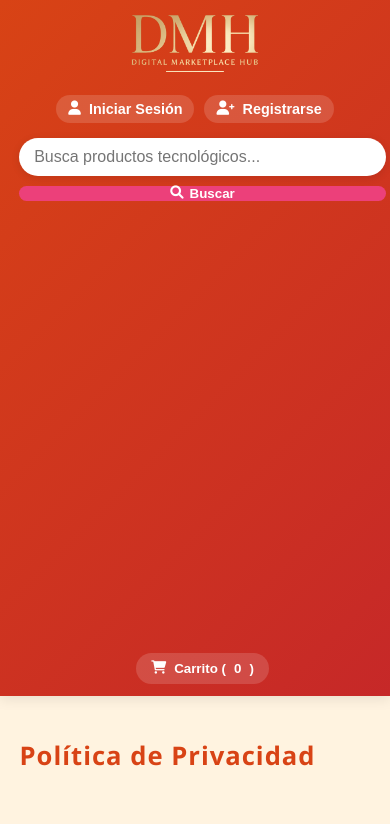
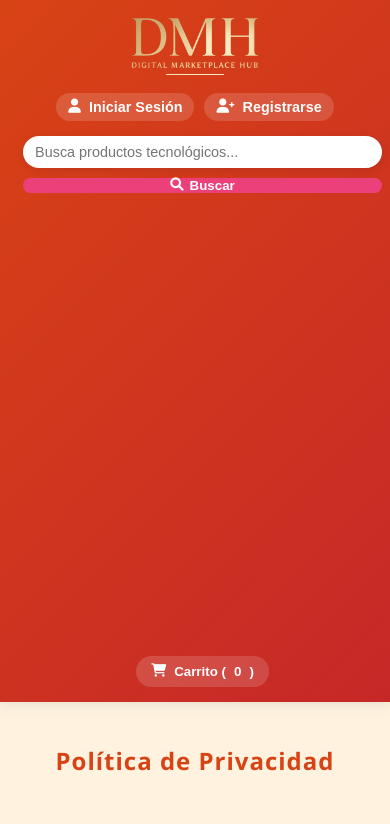
Before and after one commit to camilalasso/marketplace-hub, a plain HTML site: page politica.html in a window 390 px wide. Shown: the top 824 px of the page. Drawn offline with Linux system fonts and the light colour scheme.

Commit message:
Update styles.css

```diff
--- a/styles.css
+++ b/styles.css
@@ -1027,3 +1027,43 @@ footer {
     font-weight: bold;
     color: #4e342e; /* opcional: color armónico */
 }
+@media (max-width: 600px) {
+  header {
+    flex-direction: column;
+    padding: 15px 4%;
+    position: relative;
+  }
+
+  h1 {
+    text-align: center;
+    font-size: 1.5rem;
+    margin-bottom: 10px;
+  }
+
+  .logo-container {
+    justify-content: center;
+    width: 100%;
+    margin-bottom: 10px;
+  }
+
+  .search-container {
+    order: 2;
+    width: 100%;
+    margin-bottom: 10px;
+  }
+
+  #searchInput {
+    font-size: 0.9rem;
+    padding: 8px 12px;
+  }
+
+  #cart-icon {
+    order: 3;
+    align-self: center;
+    margin-top: 10px;
+  }
+
+  .banner {
+    padding: 30px 10px;
+  }
+}
```
